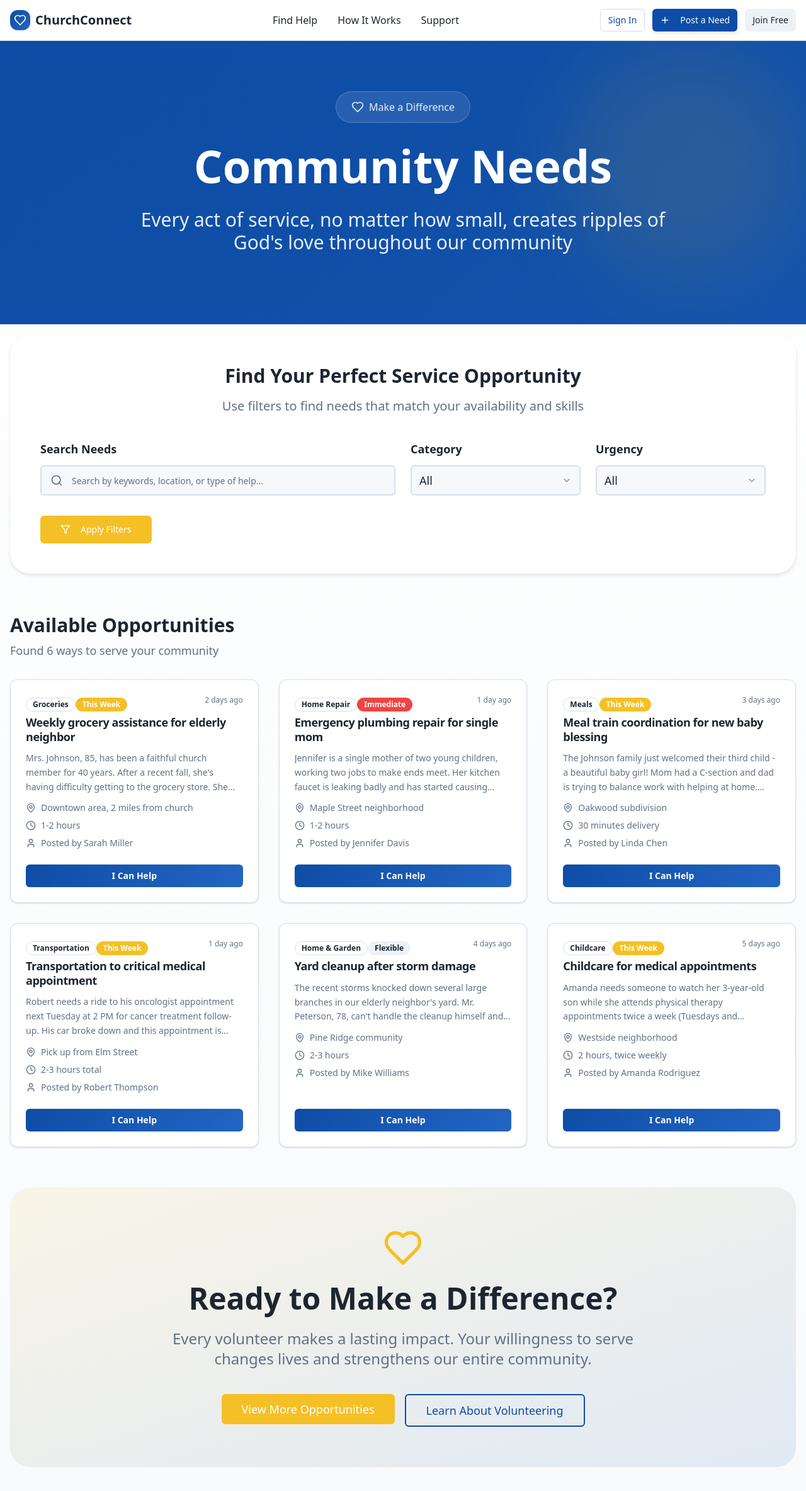
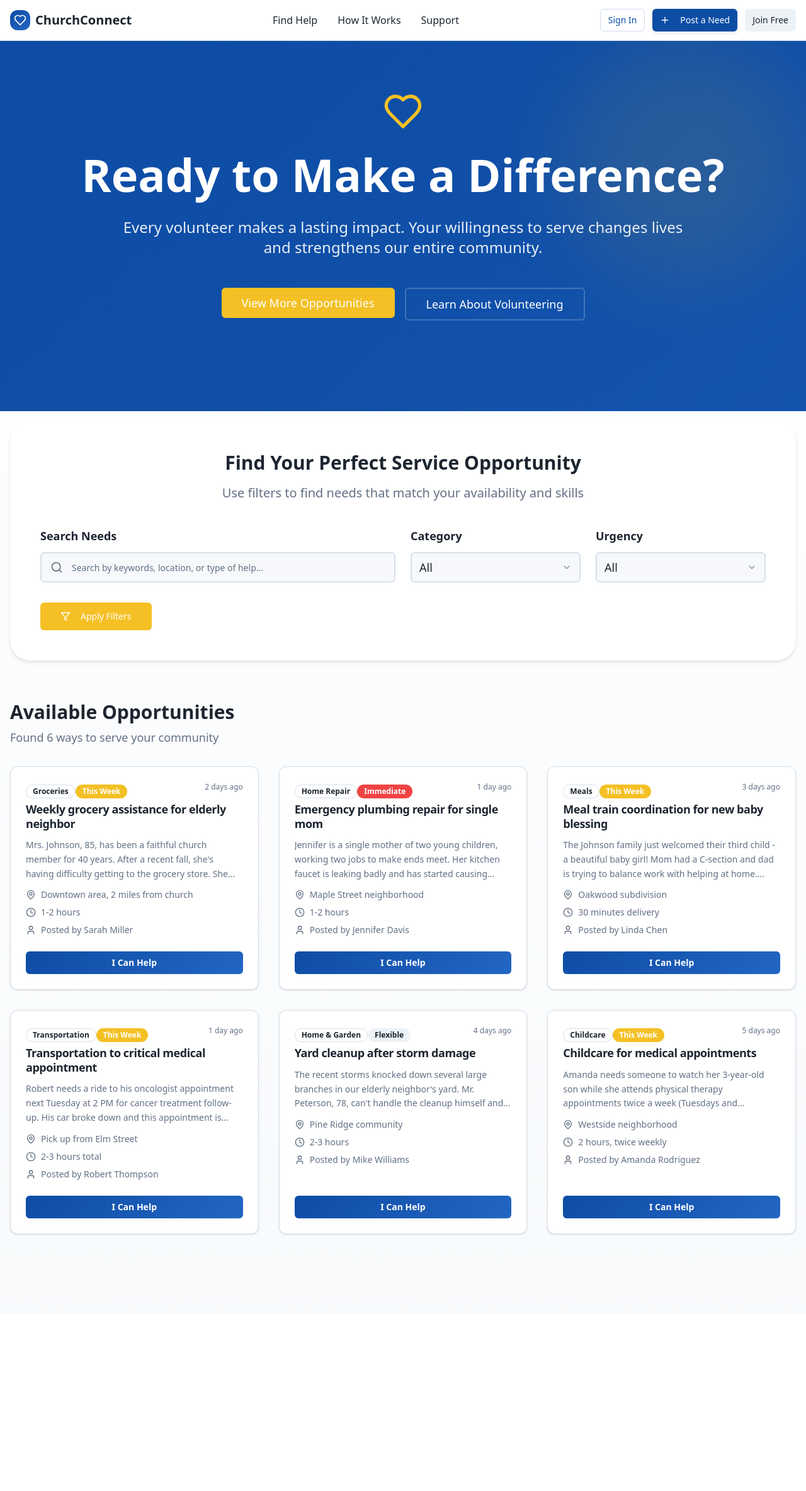
Before and after one commit to CYPKNFT/church-connect, a React (Vite) app: page /browse in a window 1280 px wide. Shown: the top 2368 px of the page at 63% size. After the commit the page ends 2088 px from the top, so only its background shows below. Built offline with nearby package versions, Linux system fonts and the light colour scheme.

Commit message:
Refactor landing page headers
Restructure the landing page to place "Ready to Make a Difference?" above "Find Your Perfect Service Opportunity" and merge the headers for a more cohesive look.

```diff
--- a/src/pages/BrowseNeeds.tsx
+++ b/src/pages/BrowseNeeds.tsx
@@ -118,16 +118,21 @@ export default function BrowseNeeds() {
         <div className="absolute top-0 right-0 w-96 h-96 bg-accent/10 rounded-full blur-3xl"></div>
         <div className="container mx-auto px-4 relative z-10">
           <div className="text-center mb-8 animate-fade-in">
-            <div className="inline-flex items-center gap-2 bg-white/10 border border-white/20 rounded-full px-6 py-3 text-white/90 font-medium mb-8">
-              <Heart className="w-5 h-5" />
-              <span>Make a Difference</span>
+            <Heart className="w-16 h-16 text-accent mx-auto mb-8" />
+            <h1 className="text-5xl lg:text-7xl font-bold text-white mb-8 leading-tight">
+              Ready to Make a Difference?
+            </h1>
+            <p className="text-xl lg:text-2xl text-white/90 max-w-4xl mx-auto leading-relaxed mb-12">
+              Every volunteer makes a lasting impact. Your willingness to serve changes lives and strengthens our entire community.
+            </p>
+            <div className="flex flex-col sm:flex-row gap-4 justify-center mb-16">
+              <Button size="lg" className="bg-accent hover:bg-accent-hover text-lg px-8 py-6">
+                View More Opportunities
+              </Button>
+              <Button variant="outline" size="lg" className="text-lg px-8 py-6 border-2 border-white/20 text-white hover:bg-white/10">
+                Learn About Volunteering
+              </Button>
             </div>
-            <h1 className="text-5xl lg:text-7xl font-bold text-white mb-8 leading-tight">
-              Community Needs
-            </h1>
-            <p className="text-2xl lg:text-3xl text-white/90 max-w-4xl mx-auto leading-relaxed">
-              Every act of service, no matter how small, creates ripples of God's love throughout our community
-            </p>
           </div>
         </div>
       </section>
@@ -240,26 +245,6 @@ export default function BrowseNeeds() {
           </div>
         )}
 
-        {/* Call to Action Section */}
-        {filteredNeeds.length > 0 && (
-          <section className="bg-gradient-to-br from-accent/10 to-primary/10 rounded-3xl p-12 lg:p-16 text-center">
-            <Heart className="w-16 h-16 text-accent mx-auto mb-6" />
-            <h2 className="text-4xl lg:text-5xl font-bold text-foreground mb-6">
-              Ready to Make a Difference?
-            </h2>
-            <p className="text-xl lg:text-2xl text-muted-foreground mb-10 max-w-3xl mx-auto">
-              Every volunteer makes a lasting impact. Your willingness to serve changes lives and strengthens our entire community.
-            </p>
-            <div className="flex flex-col sm:flex-row gap-4 justify-center">
-              <Button size="lg" className="bg-accent hover:bg-accent-hover text-lg px-8 py-6">
-                View More Opportunities
-              </Button>
-              <Button variant="outline" size="lg" className="text-lg px-8 py-6 border-2">
-                Learn About Volunteering
-              </Button>
-            </div>
-          </section>
-        )}
       </div>
     </div>
   );
```
